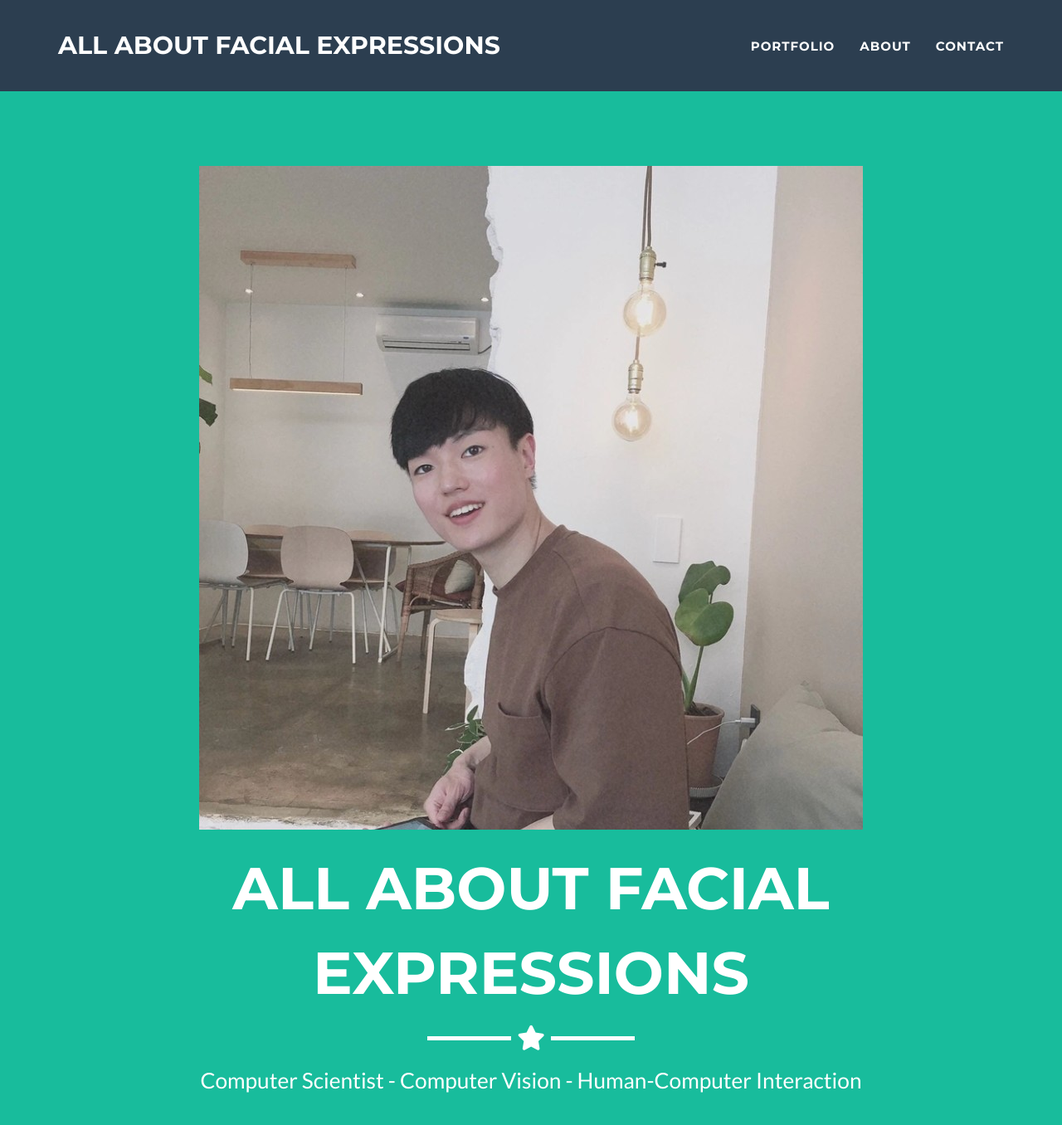
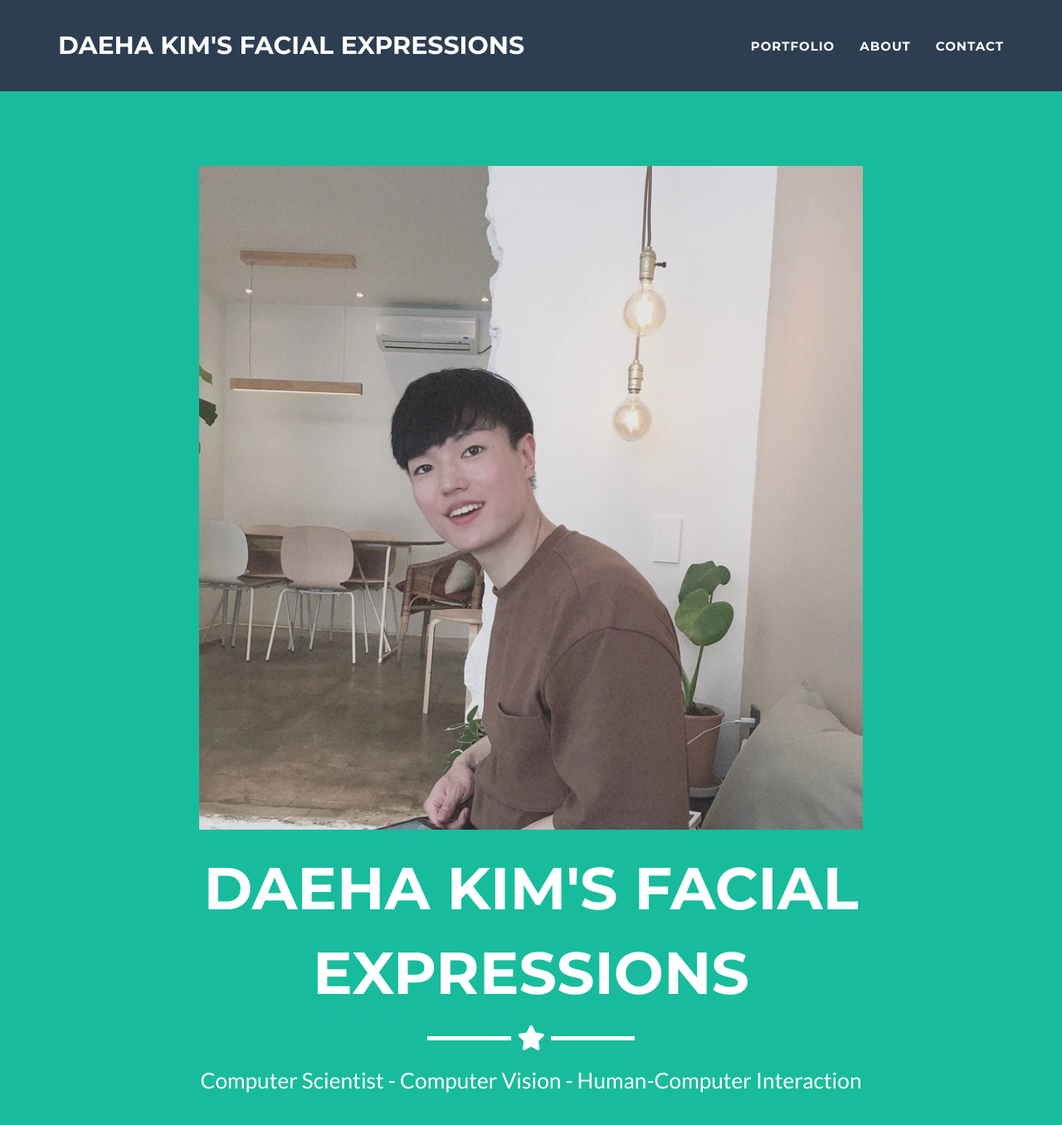
Before and after one commit to kdhht2334/kdhht2334.github.io, a Jekyll site: the page built from _posts/2014-07-18-project-1.markdown, in a window 1280 px wide and 1400 px high. Shown: the top 1356 px of the window at 83% size. Built offline with Jekyll 4.4.1, drawn with Linux system fonts in a browser that asks for light colours; some of the changed text lies outside the part shown.

Commit message:
init
init

```diff
--- a/_config.yml
+++ b/_config.yml
@@ -1,7 +1,6 @@
 # Site settings
-title: All about Facial Expressions
+title: Daeha Kim's Facial Expressions
 email: kdhht5022@gmail.com
-name: Daeha Kim
 #url: https://github.com/jeromelachaud/freelancer-theme
 url: https://github.com/kdhht2334
 description: "Write an awesome description for your new site here. You can edit this line in _config.yml. It will appear in your document head meta (for Google search results) and in your feed.xml site description."
--- a/_includes/about.html
+++ b/_includes/about.html
@@ -1,9 +1,9 @@
-<!-- About Section -->
-<section class="success" id="about">
+<!-- Papers Section -->
+<section class="success" id="Papers">
   <div class="container">
     <div class="row">
       <div class="col-lg-12 text-center">
-        <h2>Research Papers</h2>
+        <h2>Papers</h2>
         <hr class="star-light">
       </div>
     </div>
--- a/_includes/css/main.css
+++ b/_includes/css/main.css
@@ -209,8 +209,8 @@ section.success {
 
 #portfolio .portfolio-item .portfolio-link .caption {
     position: absolute;
-    width: 50%;
-    height: 50%;
+    width: 35%;
+    height: 35%;
     opacity: 0;
     background: rgba({{ site.color.primary-rgb }},.9);
     -webkit-transition: all ease .5s;
@@ -229,7 +229,7 @@ section.success {
     height: 20px;
     margin-top: -12px;
     text-align: center;
-    font-size: 20px;
+    font-size: 16px;
     color: #fff;
 }
 
--- a/_includes/portfolio_grid.html
+++ b/_includes/portfolio_grid.html
@@ -1,9 +1,9 @@
-<!-- Portfolio Grid Section -->
-<section id="portfolio">
+<!-- Projects Section -->
+<section id="Projects">
   <div class="container portfolio-flex-grid">
     <div class="row">
       <div class="col-lg-12 text-center">
-        <h2>Research Projects</h2>
+        <h2>Projects</h2>
         <hr class="star-primary">
       </div>
     </div>
```
Also changed, not shown: 1 other file.
